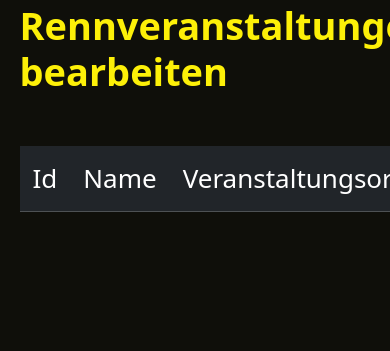
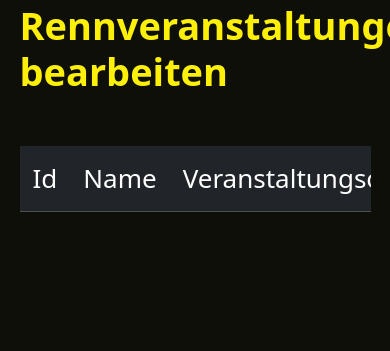
Before and after one commit to PatrickP1992/RennkalenderPatrick, a Symfony app: template app/templates/rennveranstaltungs/index.html.twig in a window 390 px wide; the page is wider, and only the part inside the window is pictured. Shown: the part 129-480 px from the top of that part. Run offline with Twig, Linux system fonts and the light colour scheme; the template is opened without the code that fills it, so the values that code supplies are empty; style sheets or scripts are compiled from the project's sources; some libraries are stand-ins or nearby versions.

Commit message:
CSS Styling

```diff
--- a/app/assets/styles/css/rennkalender.css
+++ b/app/assets/styles/css/rennkalender.css
@@ -77,7 +77,7 @@ table.my-table tbody tr td {
 }
 
 /*
-Algemeine Table Anpassungen
+Allgemeine Table Anpassungen
  */
 .table-div {
   width: 100% !important;
@@ -104,12 +104,11 @@ Anpassungen für den Frontend Container
   align-items: center;
   max-width: 1000px;
   width: 100%;
-  overflow: scroll;
-  padding: 2rem;
 }
 @media only screen and (max-width: 1056px) {
   .content-container .table-container {
     padding: 0;
+    overflow: scroll;
   }
 }
 .content-container .table-container .table-botttom-corners {
--- a/app/templates/rennveranstaltungs/index.html.twig
+++ b/app/templates/rennveranstaltungs/index.html.twig
@@ -12,7 +12,7 @@
         <h2>Rennveranstaltungen bearbeiten</h2>
         <br>
 
-        <div class="table-div">
+        <div class="table-div" style="overflow-x: scroll;">
             <table class="table table-dark table-striped">
                 <thead>
                 <tr>
```
Also changed, not shown: app/assets/styles/scss/rennkalender/_custom.scss (+4 -5 lines), 1 other file.
